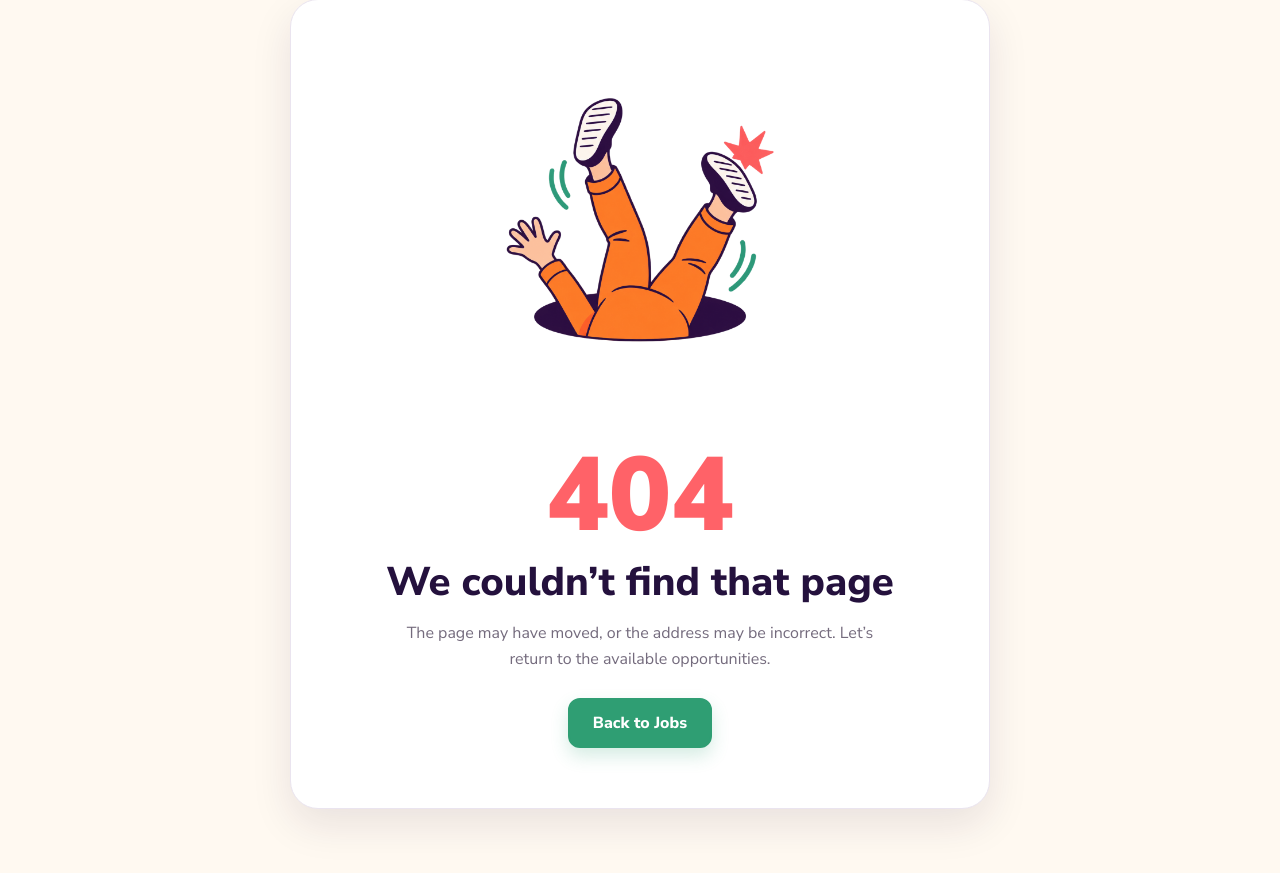
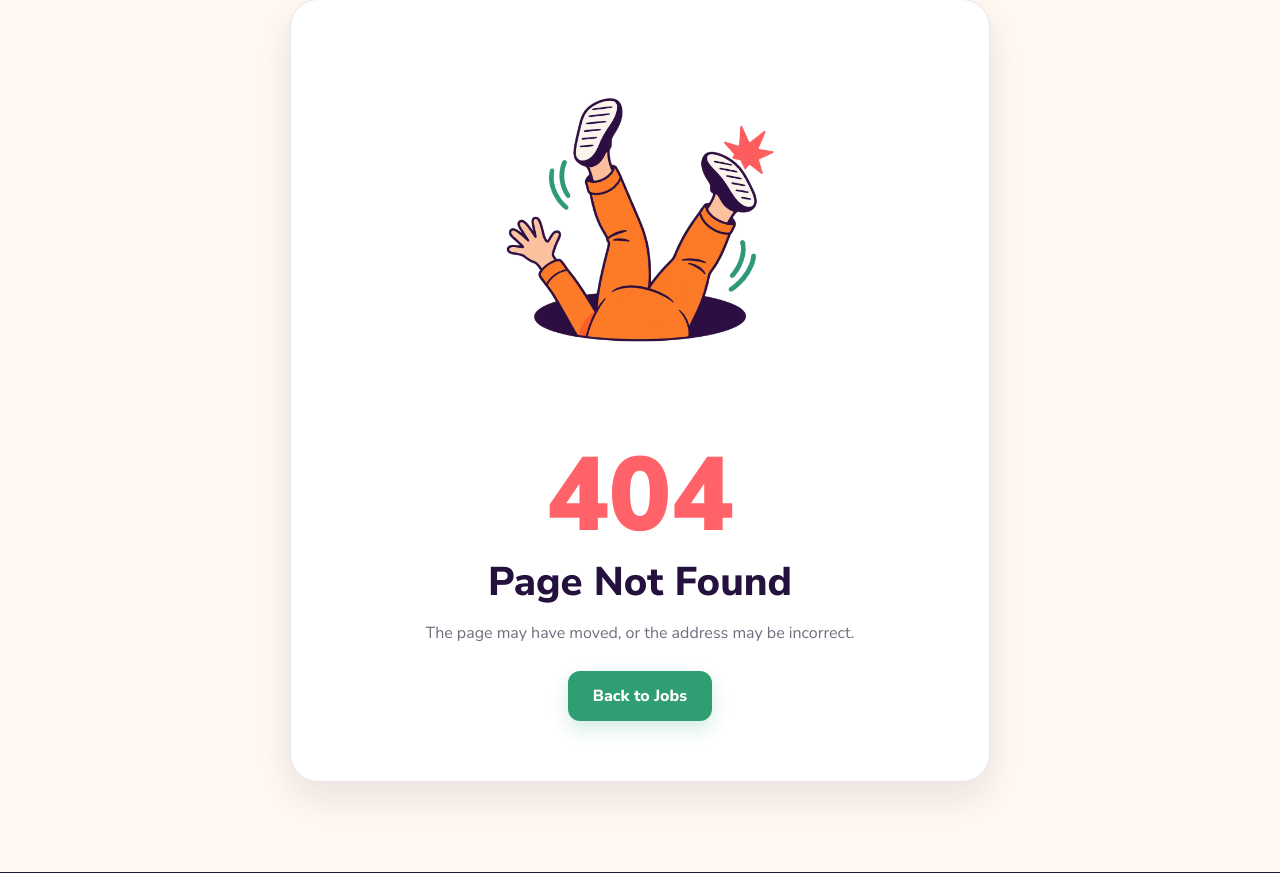
Before and after one commit to Maritashavdia/Final_Project_JobBoard, a Flask app: template templates/404.html in a window 1280 px wide. Shown: the part 119-992 px from the top of the page. Run offline with Flask 3, Linux system fonts and the light colour scheme; the template is opened without the code that fills it, so the values that code supplies are empty.

Commit message:
Show correct 403 and 404 errors

```diff
--- a/templates/404.html
+++ b/templates/404.html
@@ -6,17 +6,22 @@
         <div class="error-fall-illustration">
             <img
                 src="{{ url_for('static', filename='images/falling-person.png') }}"
-                alt="Person falling into a hole"
+                alt="Error illustration"
             >
         </div>
 
-        <div class="error-code">404</div>
+        <div class="error-code">
+            {{ error_code | default(404) }}
+        </div>
 
-        <h1>We couldn’t find that page</h1>
+        <h1>
+            {{ error_title | default("Page Not Found") }}
+        </h1>
 
         <p>
-            The page may have moved, or the address may be incorrect.
-            Let’s return to the available opportunities.
+            {{ error_message | default(
+                "The page may have moved, or the address may be incorrect."
+            ) }}
         </p>
 
         <a
```
